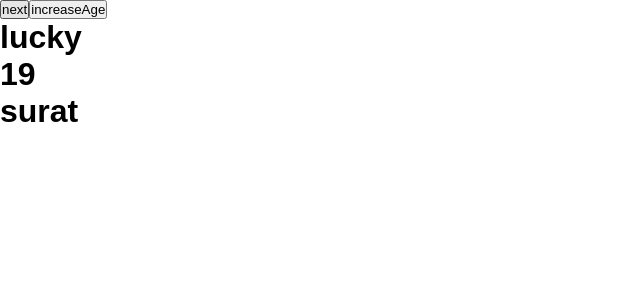
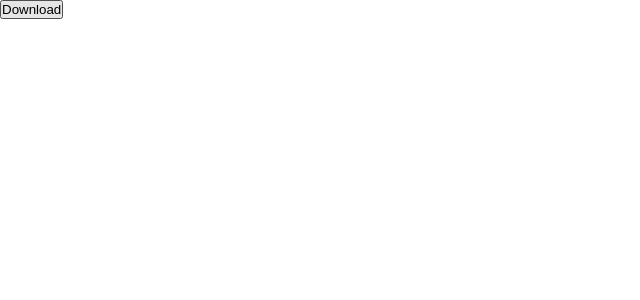
Before and after one commit to ShahLucky-Dev/React-Challenge, a React (Vite) app: page / in a window 1280 px wide. Shown: the top 300 px of the page, without its empty margins (0-640 px from the left). Built offline with nearby package versions, Linux system fonts and the light colour scheme.

Commit message:
learn about conditional rendring advance with all operators

```diff
--- a/src/App.jsx
+++ b/src/App.jsx
@@ -1,41 +1,6 @@
-import { useState } from "react";
-
 function App() {
-  const [show, setShowNext] = useState(false);
-  const [student, setStudent] = useState({
-    name: "lucky",
-    age: 19,
-    city: "surat",
-  });
-
-  function Nextstud() {
-    setStudent({
-      ...student,
-      name: "shiv",
-      age: 21,
-      city: "varodra",
-    });
-  }
-
-  function increaseAge() {
-    setStudent({
-      ...student,
-      age: student.age + 1,
-    });
-  }
-
-  function Show() {
-    setShowNext(!show);
-  }
-  return (
-    <div>
-      <button onClick={Show}>{show ? "previous" : "next"}</button>
-      <button onClick={increaseAge}>increaseAge</button>
-      <h1>{student.name}</h1>
-      <h1>{student.age}</h1>
-      <h1>{student.city}</h1>
-    </div>
-  );
+  const isPremium = true;
+  return <div>{isPremium && <button>Download</button>}</div>;
 }
 
 export default App;
```
Also changed, not shown: src/React-Practice/Day-10-SpreadOperator&ObjectState.jsx (+49 -0 lines), src/React-Practice/Day-11-ConditonalRenderingUTO.jsx (added, +41 -0 lines).
